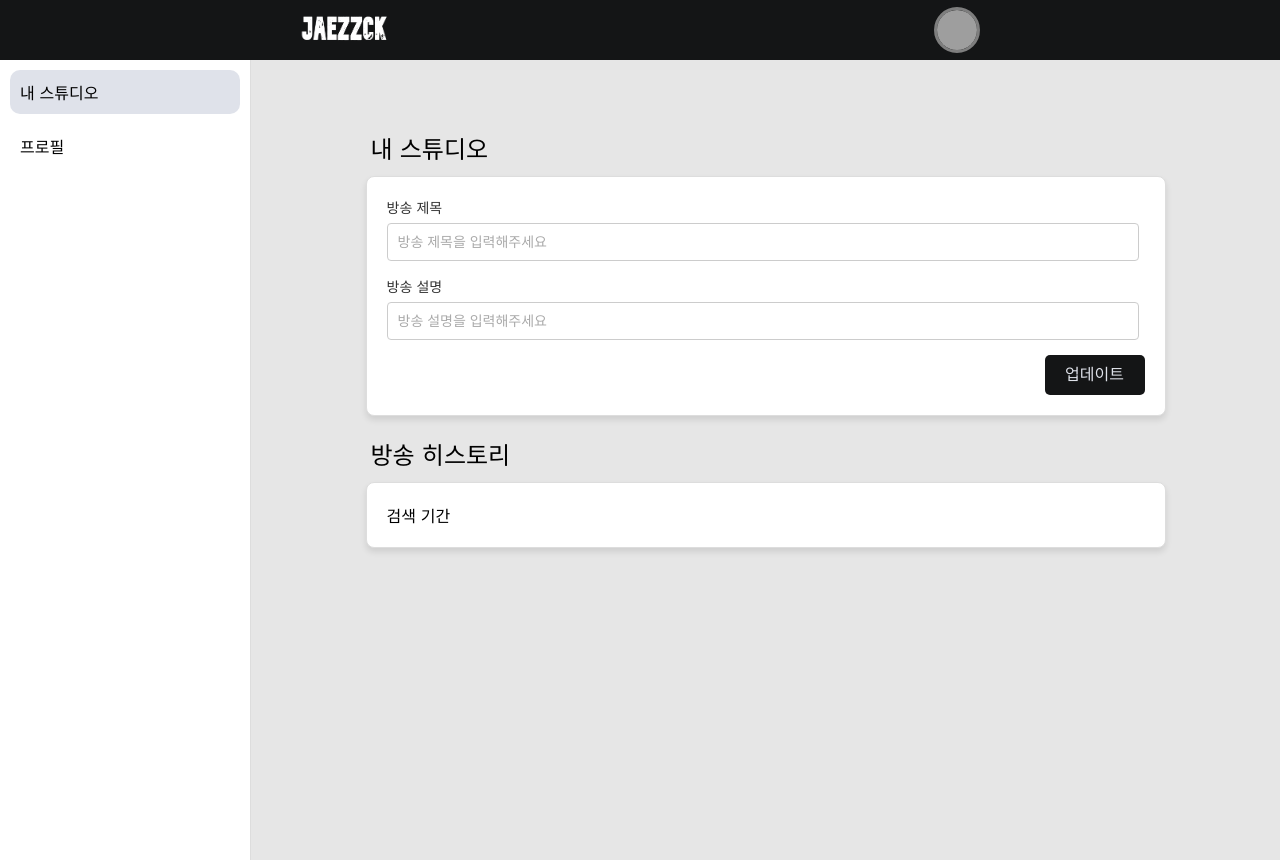
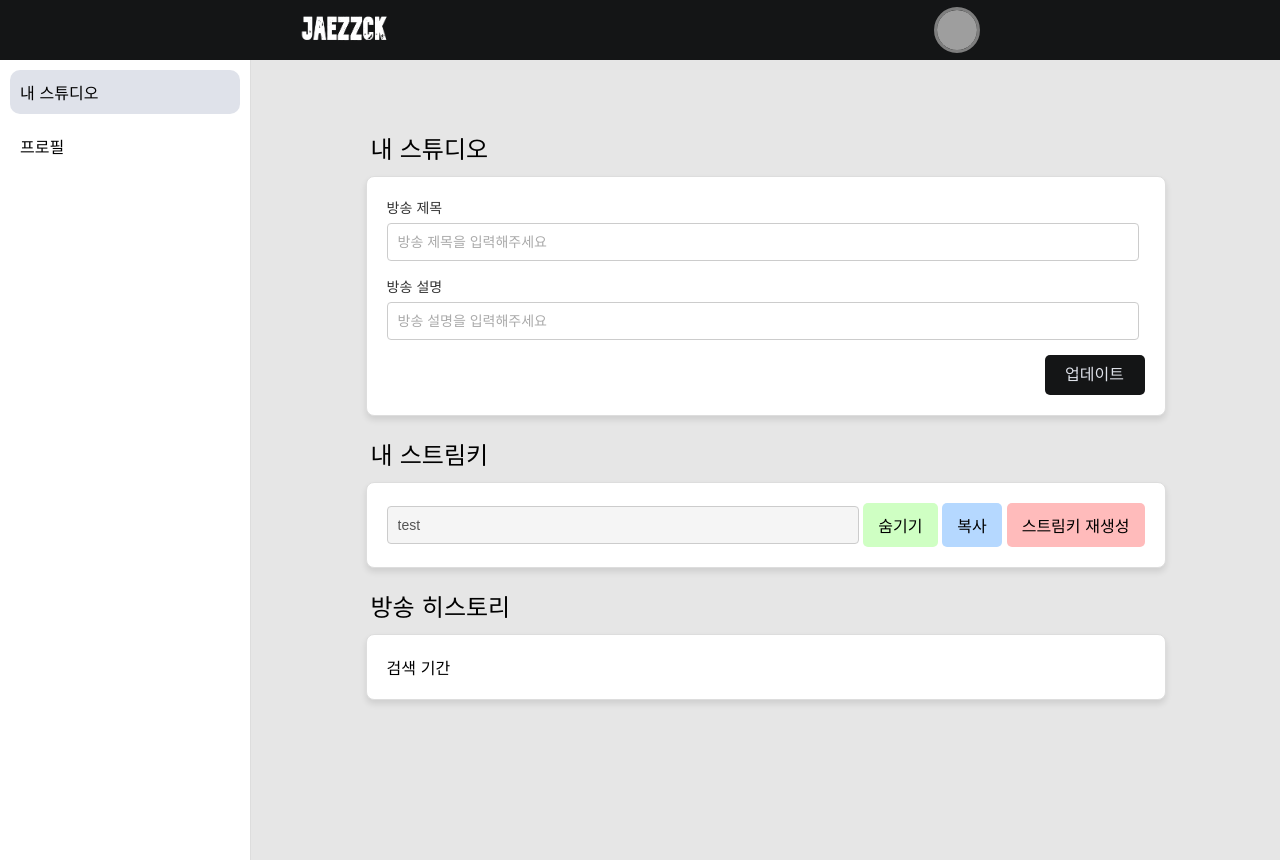
Before and after one commit to QuiD-0/playLive, a Vue app in the folder front/: page /studio/me in a window 1280 px wide. Built offline with nearby package versions, Linux system fonts and the light colour scheme; no server answers; grey boxes are pictures that could not be loaded.

Commit message:
스트림키 영역 생성

```diff
--- a/front/src/components/live/Stage.vue
+++ b/front/src/components/live/Stage.vue
@@ -3,14 +3,18 @@ import ViewCounter from "@/components/live/ViewCounter.vue";
 import {computed, onBeforeUnmount, onMounted, ref} from "vue";
 import clientStore from "@/state/clientStore.js";
 import {instance} from "@/module/axiosFactory.js";
-import ProfileImg from "@/components/header/ProfileImg.vue";
 
+const AWS_CDN_PATH = import.meta.env.VITE_AWS_CDN_PATH;
 const channel = computed(() => clientStore.state.watchingChannel);
 const stage = ref({
   title: "",
   avatar: "",
   nickname: "",
   startDateTime: ""
+});
+
+const profile = computed(() => {
+  return stage.value.avatar === "" ? "/avatar.png" : AWS_CDN_PATH + "/" + stage.value.avatar;
 });
 
 const getStageInfo = async () => {
@@ -45,8 +49,8 @@ const calculateUptime = () => {
 
 let intervalId;
 
-onMounted(() => {
-  getStageInfo()
+onMounted(async () => {
+  await getStageInfo();
   uptimeText.value = calculateUptime();
   intervalId = setInterval(() => {
     uptimeText.value = calculateUptime();
@@ -63,7 +67,7 @@ onBeforeUnmount(() => {
     <div class="stage__title">{{ stage.title }}</div>
     <div class="channel__box">
       <div class="profile">
-        <ProfileImg :imgPath="stage.avatar"/>
+        <img :src="profile" alt="프로필" class="profile__img">
       </div>
       <div>
         <div class="channel__user">{{ stage.nickname }}</div>
@@ -97,7 +101,11 @@ onBeforeUnmount(() => {
   position: relative;
   margin-right: 10px;
 }
-
+.profile__img {
+  width: 100%;
+  height: 100%;
+  border-radius: 50%;
+}
 .uptime {
   color: #7e7e7e;
 }
--- a/front/src/components/mypage/StageManage.vue
+++ b/front/src/components/mypage/StageManage.vue
@@ -15,6 +15,17 @@
           <input id="description" type="text" placeholder="방송 설명을 입력해주세요"/>
         </div>
         <div class="button">업데이트</div>
+      </div>
+    </div>
+    <div class="box">
+      <div class="studio-header">내 스트림키</div>
+      <div class="studio-box">
+        <div class="stream__key__container">
+          <input type="text" disabled value="test" class="stream__key">
+          <div class="hide">숨기기</div>
+          <div class="copy">복사</div>
+          <div class="regenerate">스트림키 재생성</div>
+        </div>
       </div>
     </div>
     <div class="box">
@@ -70,7 +81,7 @@ input::placeholder {
   padding: 20px;
   background-color: #ffffff;
   box-shadow: 0 4px 6px rgba(0, 0, 0, 0.1);
-  display: flex; /* flexbox 추가 */
+  display: flex;
   flex-direction: column;
 }
 
@@ -79,7 +90,7 @@ input::placeholder {
 }
 
 .button {
-  align-self: flex-end; /* 버튼을 오른쪽으로 이동 */
+  align-self: flex-end;
   width: 100px;
   height: 40px;
   background-color: #141516;
@@ -90,4 +101,40 @@ input::placeholder {
   line-height: 40px;
   cursor: pointer;
 }
+
+.stream__key__container {
+  display: flex;
+  justify-content: space-between;
+  align-items: center;
+}
+
+.hide {
+  background-color: #cfffc3;
+  cursor: pointer;
+  padding: 10px 15px;
+  border-radius: 5px;
+}
+
+.copy {
+  background-color: #b5d8ff;
+  cursor: pointer;
+  padding: 10px 15px;
+  border-radius: 5px;
+}
+
+.regenerate {
+  background-color: #ffbbbb;
+  cursor: pointer;
+  padding: 10px 15px;
+  border-radius: 5px;
+}
+
+.stream__key {
+  width: 450px;
+  padding: 10px;
+  border: 1px solid #ccc;
+  border-radius: 4px;
+  font-size: 14px;
+  background-color: #f5f5f5;
+}
 </style>
```
